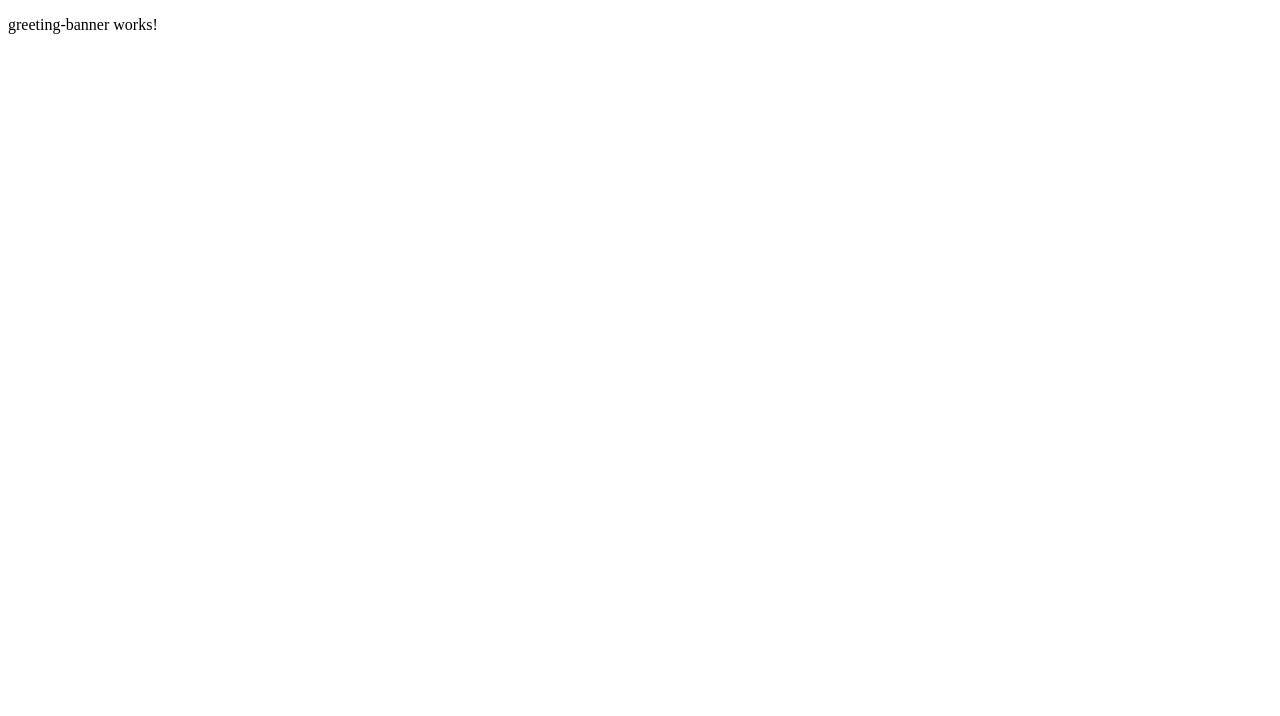
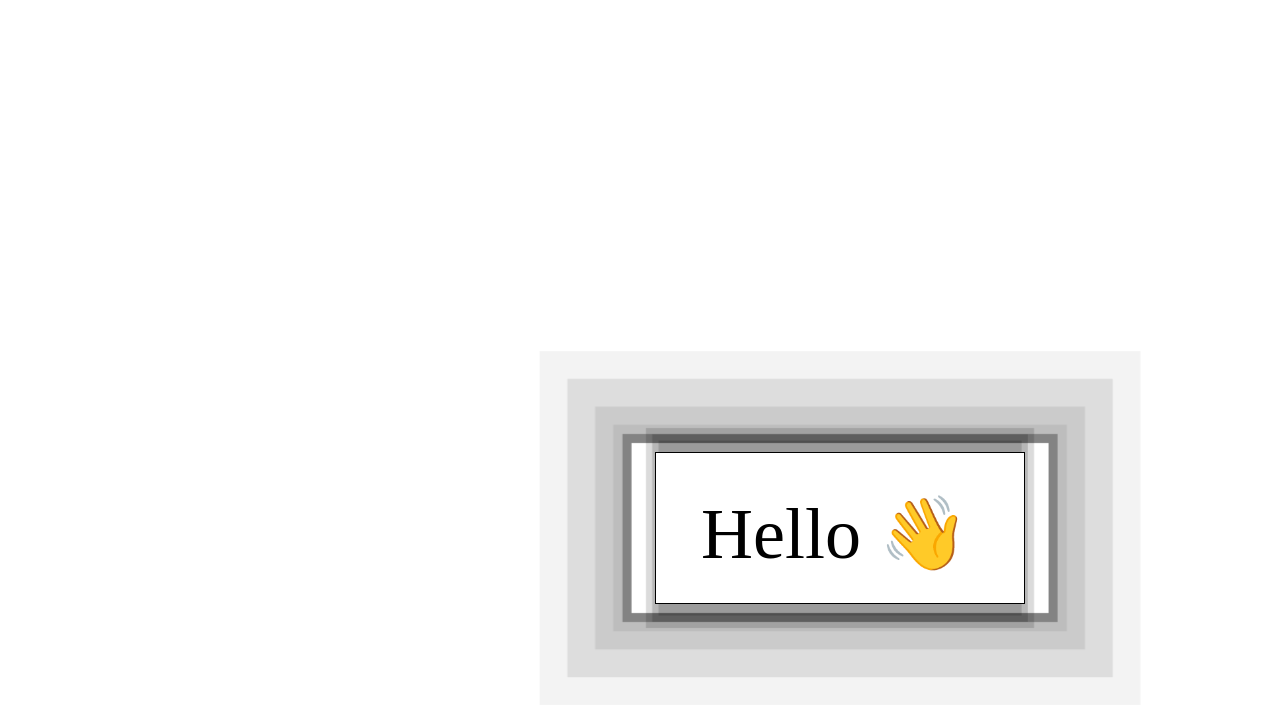
Before and after one commit to ApoorvaBhatA/Sapient_Angular_Assignment, an Angular app: page /route1 in a window 1280 px wide. Shown: the top 716 px of the page. Built offline with nearby package versions, Linux system fonts and the light colour scheme.

Commit message:
implements animation on greeting banner for route1  creates json data for routes to implement dynamic loading of routes

```diff
--- a/src/app/components/greeting-banner/greeting-banner.component.html
+++ b/src/app/components/greeting-banner/greeting-banner.component.html
@@ -1 +1,5 @@
-<p>greeting-banner works!</p>
+<div class="content">
+    <div class="ripple-container">
+        <span>Hello 👋</span>
+    </div>
+</div>
--- a/src/app/components/greeting-banner/greeting-banner.component.scss
+++ b/src/app/components/greeting-banner/greeting-banner.component.scss
@@ -0,0 +1,87 @@
+@mixin rings($duration, $delay) {
+    opacity: 0;
+    display: flex;
+    flex-direction: row;
+    justify-content: center;
+    align-items: center;
+    position: absolute;
+    top: -8px;
+    left: -8px;
+    right: 0;
+    bottom: 0;
+    content: '';
+    height: 100%;
+    width: 100%;
+    border: 8px solid black;
+    animation-name: ripple;
+    animation-duration: $duration;
+    animation-delay: $delay;
+    animation-iteration-count: infinite;
+    animation-timing-function: cubic-bezier(.65,0,.34,1);
+    z-index: -1;
+}
+
+.content {
+    display: flex;
+    justify-content: center;
+    align-items: center;
+    height: 80vh;
+}
+
+.ripple-container {
+    position: relative;
+    display: flex;
+    flex-direction: row;
+    justify-content: center;
+    align-items: center;
+    height: 150px;
+    width: auto;
+    background: #FFFFFF;
+    border: 1px solid black;
+    animation: myfirst 5s infinite;
+    animation-direction: alternate;
+
+    span {
+        position: relative;
+        padding: 50px;
+        font-size: 72px;
+        top: 5px;
+        left: -5px;
+    }
+
+    &::after {
+        @include rings(3s, 0s);
+    }
+
+    &::before {
+        @include rings(3s, 0.5s);
+    }
+}
+
+@keyframes ripple {
+  from {
+    opacity: 1;
+    transform: scale3d(0.75,0.75,1);
+    box-shadow: 0 0 0 0rem rgba(black, 0.2),
+    0 0 0 1rem rgba(black, 0.2),
+    0 0 0 1rem rgba(black, 0.2),
+    0 0 0 1rem rgba(black, 0.2);
+  }
+
+  to {
+    opacity: 0;
+    transform: scale3d(1.5,1.5,1);
+    box-shadow: 0 0 0 1rem rgba(black, 0.2),
+                0 0 0 2rem rgba(black, 0.2),
+                0 0 0 5rem rgba(black, 0.2),
+                0 0 0 8rem rgba(black, 0);
+  }
+}
+
+@keyframes myfirst {
+    0%   {left: 0px; top: 0px;}
+    25%  {left: 200px; top: 0px;}
+    50%  {left: 200px; top: 200px;}
+    75%  {left: 0px; top: 200px;}
+    100% {left: 0px; top: 0px;}
+}
--- a/src/app/components/home/home.component.html
+++ b/src/app/components/home/home.component.html
@@ -1,26 +1,6 @@
 <div class="card-container">
-    <a class="card" href="/route1">
-        <span>Route1</span>
-        <svg class="material-icons" width="24" height="24"><path d="M10 6L8.59 7.41 13.17 12l-4.58 4.59L10 18l6-6z"/></svg>
-    </a>
-    <a class="card">
-        <span>Route2</span>
-        <svg class="material-icons" width="24" height="24"><path d="M10 6L8.59 7.41 13.17 12l-4.58 4.59L10 18l6-6z"/></svg>
-    </a>
-    <a class="card">
-        <span>Route3</span>
-        <svg class="material-icons" width="24" height="24"><path d="M10 6L8.59 7.41 13.17 12l-4.58 4.59L10 18l6-6z"/></svg>
-    </a>
-    <a class="card">
-        <span>Route4</span>
-        <svg class="material-icons" width="24" height="24"><path d="M10 6L8.59 7.41 13.17 12l-4.58 4.59L10 18l6-6z"/></svg>
-    </a>
-    <a class="card">
-        <span>Route5</span>
-        <svg class="material-icons" width="24" height="24"><path d="M10 6L8.59 7.41 13.17 12l-4.58 4.59L10 18l6-6z"/></svg>
-    </a>
-    <a class="card">
-        <span>Route6</span>
+    <a class="card" href="{{quickLink.url}}" *ngFor="let quickLink of quickLinks">
+        <span>{{quickLink.displayName}}</span>
         <svg class="material-icons" width="24" height="24"><path d="M10 6L8.59 7.41 13.17 12l-4.58 4.59L10 18l6-6z"/></svg>
     </a>
 </div>
--- a/src/app/components/home/home.component.ts
+++ b/src/app/components/home/home.component.ts
@@ -1,4 +1,5 @@
 import { Component, OnInit } from '@angular/core';
+import routes from '@json-data/routes.json'
 
 @Component({
   selector: 'app-home',
@@ -7,9 +8,12 @@ import { Component, OnInit } from '@angular/core';
 })
 export class HomeComponent implements OnInit {
 
+  quickLinks: { displayName: string; url: string; }[]= [];
+
   constructor() { }
 
   ngOnInit(): void {
+    this.quickLinks = routes;
   }
 
 }
--- /dev/null
+++ b/src/app/utils/data/routes.json
@@ -0,0 +1,26 @@
+[
+    {
+        "displayName": "route1",
+        "url": "route1"
+    },
+    {
+        "displayName": "route2",
+        "url": "route2"
+    },
+    {
+        "displayName": "route3",
+        "url": "route3"
+    },
+    {
+        "displayName": "route4",
+        "url": "route4"
+    },
+    {
+        "displayName": "route5",
+        "url": "route5"
+    },
+    {
+        "displayName": "route6",
+        "url": "route6"
+    }
+]
--- a/tsconfig.json
+++ b/tsconfig.json
@@ -18,10 +18,12 @@
     "importHelpers": true,
     "target": "es2017",
     "module": "es2020",
+    "resolveJsonModule": true,
+    "allowSyntheticDefaultImports": true,
     "paths": {
       "@home/*": ["./src/app/components/home/*"],
       "@greeting-banner/*": ["./src/app/components/greeting-banner/*"],
-
+      "@json-data/*":["./src/app/utils/data/*"]
     },
     "lib": [
       "es2020",
```
